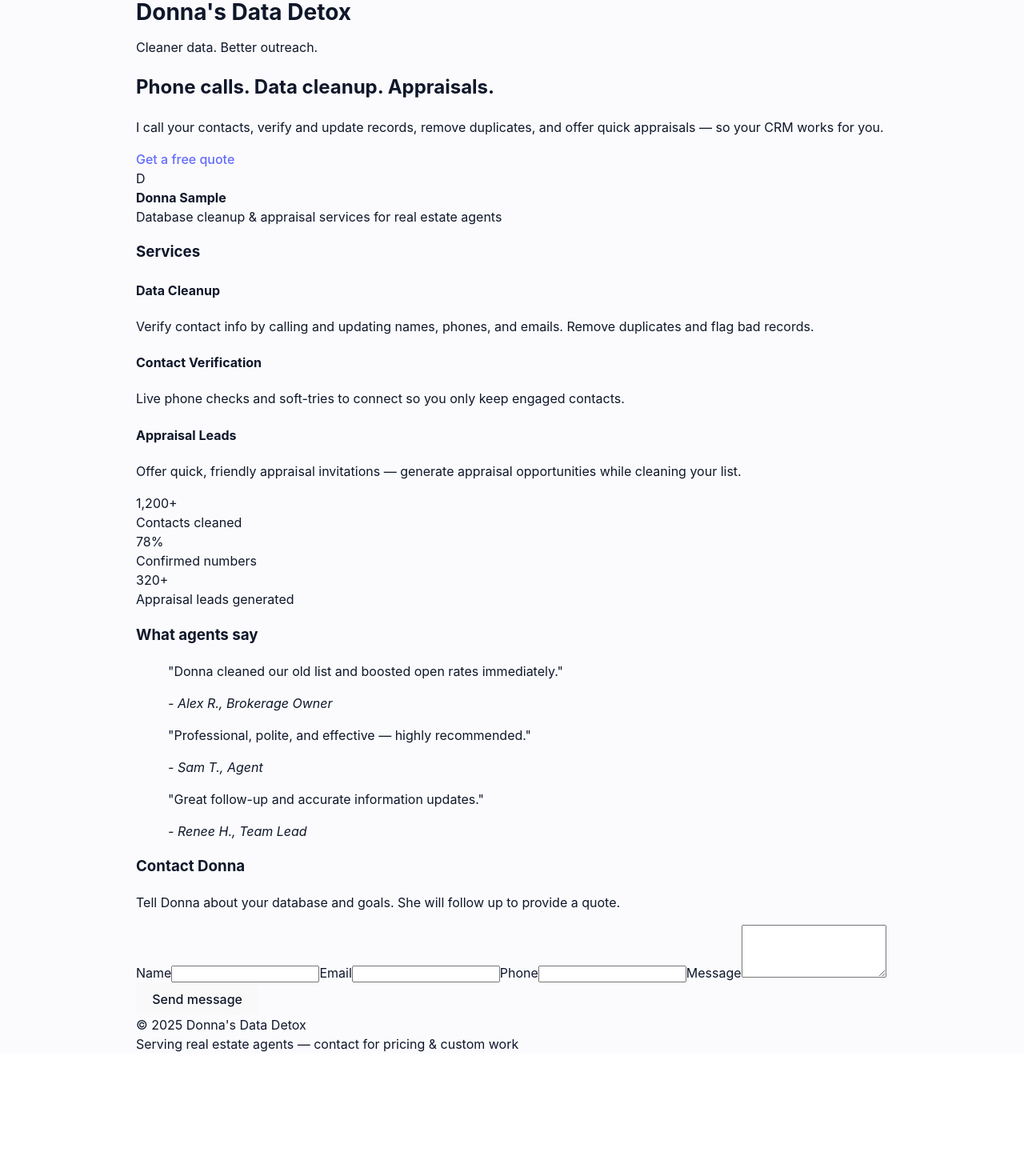
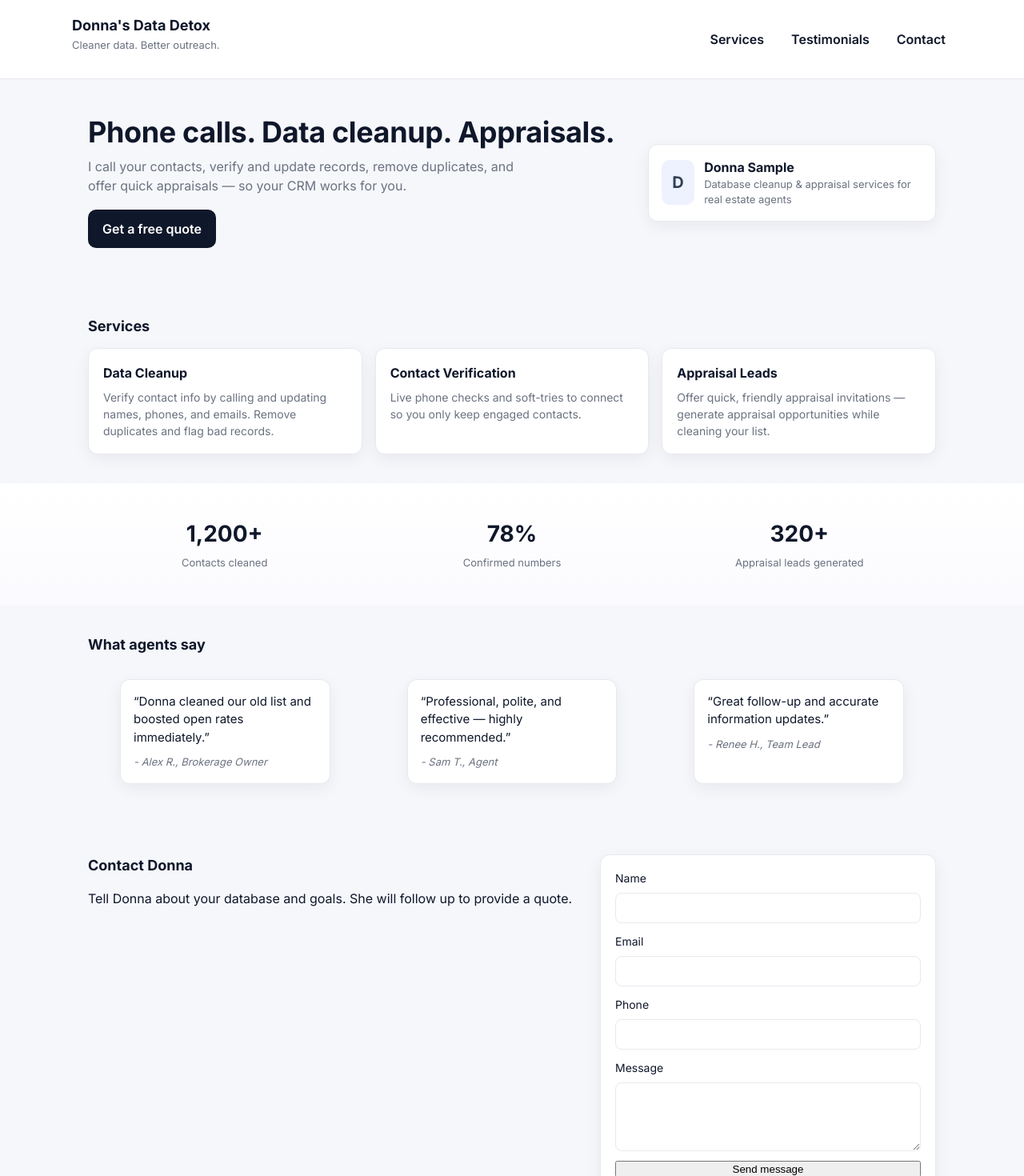
Before and after one commit to angelacollings/data-detox, a React (Vite) app: page / in a window 1280 px wide. Shown: the top 1470 px of the page at 80% size. Before the commit the page ends 1317 px from the top, so only its background shows below. Built offline with nearby package versions, Linux system fonts and the light colour scheme.

Commit message:
style: improve layout and visuals to match example-light design

```diff
--- a/index.html
+++ b/index.html
@@ -1,13 +1,20 @@
 <!doctype html>
 <html lang="en">
   <head>
-    <meta charset="UTF-8" />
-    <link rel="icon" type="image/svg+xml" href="/vite.svg" />
-    <meta name="viewport" content="width=device-width, initial-scale=1.0" />
-    <title>data-detox</title>
+    <meta charset="utf-8" />
+    <meta name="viewport" content="width=device-width,initial-scale=1" />
+    <title>Donna's Data Detox</title>
+    <!-- Inter font to match the clean light example -->
+    <link rel="preconnect" href="https://fonts.googleapis.com" />
+    <link rel="preconnect" href="https://fonts.gstatic.com" crossorigin />
+    <link
+      href="https://fonts.googleapis.com/css2?family=Inter:wght@300;400;600;700&display=swap"
+      rel="stylesheet"
+    />
+    <script type="module" crossorigin src="/src/main.jsx"></script>
+    <link rel="icon" href="/favicon.svg" />
   </head>
   <body>
     <div id="root"></div>
-    <script type="module" src="/src/main.jsx"></script>
   </body>
 </html>
--- a/src/components/Footer.jsx
+++ b/src/components/Footer.jsx
@@ -4,7 +4,7 @@ export default function Footer() {
   return (
     <footer className="site-footer">
       <div className="container footer-inner">
-        <div>© {new Date().getFullYear()} Donna's Data Detox</div>
+        <div>© {new Date().getFullYear()} Donna&#39;s Data Detox</div>
         <div className="muted">
           Serving real estate agents — contact for pricing & custom work
         </div>
--- a/src/components/Header.jsx
+++ b/src/components/Header.jsx
@@ -5,7 +5,7 @@ export default function Header() {
     <header className="site-header">
       <div className="container">
         <div className="brand">
-          <h1>Donna's Data Detox</h1>
+          <h1>Donna&apos;s Data Detox</h1>
           <p className="tag">Cleaner data. Better outreach.</p>
         </div>
         <nav className="nav" aria-label="Main navigation">
--- a/src/components/Testimonials.jsx
+++ b/src/components/Testimonials.jsx
@@ -23,7 +23,7 @@ export default function Testimonials() {
         <div className="testimonials">
           {data.map((t, i) => (
             <blockquote key={i} className="testimonial">
-              <p>"{t.quote}"</p>
+              <p>&ldquo;{t.quote}&rdquo;</p>
               <cite>- {t.by}</cite>
             </blockquote>
           ))}
--- a/src/index.css
+++ b/src/index.css
@@ -1,29 +1,25 @@
+/* Design reset & variables */
 :root {
-  font-family: system-ui, Avenir, Helvetica, Arial, sans-serif;
-  line-height: 1.5;
-  font-weight: 400;
-  color-scheme: light dark;
-  color: rgba(255, 255, 255, 0.87);
-  background-color: #242424;
-  font-synthesis: none;
-  text-rendering: optimizeLegibility;
-  -webkit-font-smoothing: antialiased;
-  -moz-osx-font-smoothing: grayscale;
+  --bg: #f6f7fb;
+  --panel: #ffffff;
+  --muted: #6b7280;
+  --text: #0f172a;
+  --accent: #0f172a;
+  --border: #e6e9ef;
+  --container: 1100px;
+  --radius: 12px;
+  --gap: 24px;
+  --shadow: 0 8px 30px rgba(15, 23, 42, 0.06);
+  --card-shadow: 0 6px 20px rgba(15, 23, 42, 0.06);
 }
 
-/* Links */
-a {
-  font-weight: 500;
-  color: #646cff;
-  text-decoration: inherit;
-}
-a:hover {
-  color: #535bf2;
-}
-
-/* Page base */
 * {
   box-sizing: border-box;
+}
+html,
+body,
+#root {
+  height: 100%;
 }
 body {
   margin: 0;
@@ -35,329 +31,288 @@ body {
     Roboto,
     'Helvetica Neue',
     Arial;
-  color: #0f172a;
-  background: #fbfbfd;
+  background: var(--bg);
+  color: var(--text);
+  -webkit-font-smoothing: antialiased;
+  -moz-osx-font-smoothing: grayscale;
   line-height: 1.5;
+  -webkit-text-size-adjust: 100%;
 }
+
+/* layout container */
 .container {
-  max-width: 980px;
+  max-width: var(--container);
   margin: 0 auto;
   padding: 0 20px;
 }
 
-/* Headings */
-h1 {
-  font-size: 3.2em;
-  line-height: 1.1;
+/* header */
+.site-header {
+  background: var(--panel);
+  border-bottom: 1px solid var(--border);
+  position: sticky;
+  top: 0;
+  z-index: 30;
+}
+.site-header .container {
+  display: flex;
+  align-items: center;
+  justify-content: space-between;
+  gap: 16px;
+  padding: 18px 0;
+}
+.brand h1 {
+  margin: 0;
+  font-size: 18px;
+  font-weight: 700;
+}
+.brand .tag {
+  margin-top: 2px;
+  color: var(--muted);
+  font-size: 13px;
+}
+.nav {
+  display: flex;
+  gap: 18px;
+  align-items: center;
+}
+.nav a {
+  color: var(--text);
+  text-decoration: none;
+  font-weight: 600;
+  padding: 8px;
+  border-radius: 8px;
+}
+.nav a:hover {
+  background: rgba(15, 23, 42, 0.03);
 }
 
-/* Buttons */
-button {
-  border-radius: 8px;
-  border: 1px solid transparent;
-  padding: 0.6em 1.2em;
-  font-size: 1em;
-  font-weight: 500;
-  font-family: inherit;
-  background-color: #1a1a1a;
+/* hero - two column layout like example */
+.hero {
+  padding: 48px 0;
+}
+.hero-inner {
+  display: grid;
+  grid-template-columns: 1fr 360px;
+  gap: 28px;
+  align-items: center;
+}
+/* large left column text */
+.hero-text h2 {
+  margin: 0 0 12px;
+  font-size: 36px;
+  line-height: 1.05;
+  letter-spacing: -0.01em;
+  font-weight: 700;
+}
+.hero-text p {
+  margin: 0 0 18px;
+  color: var(--muted);
+  max-width: 55ch;
+}
+.hero .btn {
+  display: inline-block;
+  background: var(--accent);
   color: #fff;
-  cursor: pointer;
-  transition: border-color 0.25s;
-}
-button:hover {
-  border-color: #646cff;
-}
-button:focus,
-button:focus-visible {
-  outline: 4px auto -webkit-focus-ring-color;
+  padding: 12px 18px;
+  border-radius: 10px;
+  font-weight: 600;
+  text-decoration: none;
 }
 
-/* Color scheme overrides for light preference */
-@media (prefers-color-scheme: light) {
-  :root {
-    color: #213547;
-    background-color: #ffffff;
+/* right card (profile / visual) */
+.hero-card {
+  background: linear-gradient(180deg, rgba(255, 255, 255, 0.95), var(--panel));
+  border: 1px solid var(--border);
+  border-radius: var(--radius);
+  padding: 16px;
+  box-shadow: var(--card-shadow);
+  display: flex;
+  gap: 12px;
+  align-items: center;
 }
-  a:hover {
-    color: #747bff;
-  }
-  button {
-    background-color: #f9f9f9;
-    color: #0f172a;
-  }
-}
-
-/* Layout */
-.app-container {
-  padding: 24px;
-  max-width: 760px;
-  margin: 0 auto;
-}
-
-header h1 {
-  margin: 0 0 16px;
-  font-size: 28px;
-}
-
-/* Profile card */
-.profile {
-  display: flex;
-  gap: 16px;
-  background: #fff;
-  padding: 16px;
-  border-radius: 8px;
-  box-shadow: 0 1px 3px rgba(0, 0, 0, 0.06);
-}
-
-.avatar {
-  width: 84px;
-  height: 84px;
-  flex-shrink: 0;
+.card-avatar {
+  width: 56px;
+  height: 56px;
+  border-radius: 10px;
+  background: #eef2ff;
   display: flex;
   align-items: center;
   justify-content: center;
+  font-weight: 700;
+  font-size: 20px;
+  color: #334155;
 }
 
-.avatar img {
-  width: 84px;
-  height: 84px;
-  border-radius: 50%;
-  object-fit: cover;
+/* sections */
+.section {
+  padding: 36px 0;
+}
+.section-title {
+  font-size: 18px;
+  margin: 0 0 14px;
+  font-weight: 700;
 }
 
-.avatar-placeholder {
-  width: 84px;
-  height: 84px;
-  border-radius: 50%;
-  background: #e2e8f0;
-  display: flex;
-  align-items: center;
-  justify-content: center;
-  font-weight: 600;
-  font-size: 28px;
-  color: #475569;
+/* services grid (cards) */
+.services-grid {
+  display: grid;
+  grid-template-columns: repeat(3, 1fr);
+  gap: 16px;
 }
-
-.info h2 {
-  margin: 0 0 4px;
+.service {
+  background: var(--panel);
+  border: 1px solid var(--border);
+  padding: 18px;
+  border-radius: 12px;
+  box-shadow: var(--card-shadow);
 }
-
-.info .title {
+.service h4 {
   margin: 0 0 8px;
-  color: #475569;
-  font-weight: 500;
+  font-size: 16px;
 }
-
-.info .location {
-  margin: 0 0 8px;
-  color: #6b7280;
+.service p {
+  margin: 0;
+  color: var(--muted);
   font-size: 14px;
 }
 
-.info .bio {
-  margin: 0;
-  color: #374151;
-  line-height: 1.4;
+/* stats strip — stronger visual */
+.stats {
+  background: linear-gradient(180deg, #fff, #fbfbff);
+  padding: 28px 0;
+}
+.stats-grid {
+  display: flex;
+  gap: 18px;
+  justify-content: space-between;
+  align-items: center;
+}
+.stat {
+  flex: 1;
+  background: transparent;
+  text-align: center;
+  padding: 14px;
+}
+.stat-value {
+  font-size: 28px;
+  font-weight: 800;
+  color: var(--accent);
+}
+.stat-label {
+  margin-top: 6px;
+  color: var(--muted);
+  font-size: 13px;
 }
 
-/* Responsive / utility rules (mobile-first adjustments in media queries) */
-.site-header .nav {
-  display: none;
+/* testimonials */
+.testimonials {
+  display: grid;
+  grid-template-columns: repeat(3, 1fr);
+  gap: 16px;
 }
-.stats-grid {
-  flex-direction: column;
+.testimonial {
+  background: var(--panel);
+  border: 1px solid var(--border);
+  padding: 16px;
+  border-radius: 12px;
+  box-shadow: var(--card-shadow);
 }
-.contact-grid {
-  grid-template-columns: 1fr;
+.testimonial p {
+  margin: 0;
+  color: var(--text);
+  font-size: 15px;
 }
-.hero-inner {
-  flex-direction: column;
+.testimonial cite {
+  display: block;
+  margin-top: 10px;
+  color: var(--muted);
+  font-size: 13px;
 }
 
-@media (max-width: 800px) {
-  /* responsive */
-  .footer-inner {
+/* contact */
+.contact-grid {
+  display: grid;
+  grid-template-columns: 1fr 420px;
+  gap: 20px;
+  align-items: start;
+}
+.contact-form {
+  background: var(--panel);
+  border: 1px solid var(--border);
+  padding: 18px;
+  border-radius: 12px;
+  box-shadow: var(--card-shadow);
   display: flex;
-    justify-content: space-between;
+  flex-direction: column;
   gap: 12px;
-    color: #6b7280;
-    font-size: 14px;
-  }
-  .site-footer {
-    border-top: 1px solid #e6e9ef;
-    padding: 18px 0;
-    background: #fff;
-  }
-  /* footer */
-  .contact-form .btn {
-    width: fit-content;
-  }
-  .contact-form input,
-  .contact-form textarea {
-    padding: 10px;
-    border-radius: 6px;
-    border: 1px solid #e6e9ef;
-    margin-top: 6px;
 }
 .contact-form label {
   display: flex;
   flex-direction: column;
   font-size: 14px;
-    color: #0f172a;
+  color: var(--text);
 }
-  .contact-form {
+.contact-form input,
+.contact-form textarea {
+  margin-top: 8px;
+  padding: 10px;
+  border-radius: 8px;
+  border: 1px solid var(--border);
+  font-size: 14px;
+  background: #fff;
+}
+.contact-form .btn {
+  width: 100%;
+  text-align: center;
+}
+
+/* footer */
+.site-footer {
+  padding: 18px 0;
+  background: var(--panel);
+  border-top: 1px solid var(--border);
+}
+.footer-inner {
   display: flex;
-    flex-direction: column;
-    gap: 10px;
+  justify-content: space-between;
+  align-items: center;
+  gap: 12px;
+  color: var(--muted);
+}
+
+/* responsive */
+@media (max-width: 980px) {
+  .services-grid,
+  .testimonials {
+    grid-template-columns: repeat(2, 1fr);
+  }
+  .hero-inner {
+    grid-template-columns: 1fr 320px;
   }
   .contact-grid {
-    display: grid;
-    grid-template-columns: 1fr 1fr;
-    gap: 20px;
-    align-items: start;
+    grid-template-columns: 1fr;
   }
-  /* contact */
-  .testimonial cite {
-    display: block;
-    margin-top: 8px;
-    color: #6b7280;
-    font-style: normal;
 }
-  .testimonial {
-    background: #fff;
-    border: 1px solid #e6e9ef;
-    padding: 14px;
-    border-radius: 8px;
-    font-size: 14px;
-    color: #0f172a;
+@media (max-width: 720px) {
+  .site-header .nav {
+    display: none;
   }
+  .hero-inner {
+    grid-template-columns: 1fr;
+  }
+  .services-grid,
   .testimonials {
-    display: grid;
-    grid-template-columns: repeat(auto-fit, minmax(220px, 1fr));
+    grid-template-columns: 1fr;
+  }
+  .stats-grid {
+    flex-direction: column;
     gap: 12px;
   }
-  /* testimonials */
-  .stat-label {
-    color: #6b7280;
-    margin-top: 6px;
 }
-  .stat-value {
-    font-size: 20px;
-    font-weight: 700;
+
+/* small helpers */
+.muted {
+  color: var(--muted);
+  font-size: 13px;
 }
-  .stat {
-    background: #fff;
-    border-radius: 8px;
-    padding: 16px;
-    flex: 1;
-    text-align: center;
-    border: 1px solid #e6e9ef;
-  }
-  .stats-grid {
-    display: flex;
-    gap: 18px;
-    justify-content: space-between;
-  }
-  /* stats */
-  .service {
-    background: #fff;
-    border: 1px solid #e6e9ef;
-    padding: 16px;
-    border-radius: 8px;
-  }
-  .services-grid {
-    display: grid;
-    grid-template-columns: repeat(auto-fit, minmax(220px, 1fr));
-    gap: 16px;
-  }
-  /* services */
-  .section-title {
-    font-size: 18px;
-    margin: 0 0 12px;
-  }
-  .section {
-    padding: 28px 0;
-  }
-  /* sections */
-  .card-avatar {
-    width: 48px;
-    height: 48px;
-    border-radius: 50%;
-    background: #e2e8f0;
-    display: flex;
-    align-items: center;
-    justify-content: center;
-    font-weight: 700;
-  }
-  .hero-card {
-    background: #fff;
-    border: 1px solid #e6e9ef;
-    padding: 12px;
-    border-radius: 10px;
-    display: flex;
-    gap: 10px;
-    align-items: center;
-    width: 260px;
-  }
-  /* hero card */
-  .btn {
-    display: inline-block;
-    background: #0f172a;
-    color: #fff;
-    padding: 10px 14px;
-    border-radius: 8px;
-    text-decoration: none;
-  }
-  .hero-text p {
-    margin: 0 0 16px;
-    color: #475569;
-  }
-  .hero-text h2 {
-    margin: 0 0 12px;
-    font-size: 28px;
-  }
-  .hero-text {
-    flex: 1;
-  }
-  .hero-inner {
-    display: flex;
-    align-items: center;
-    gap: 28px;
-  }
-  .hero {
-    padding: 36px 0;
-    background: linear-gradient(180deg, #fff 0, #fbfbfd 100%);
-  }
-  /* hero */
-  .nav a {
-    margin-left: 18px;
-    color: #0f172a;
-    text-decoration: none;
-    font-weight: 500;
-  }
-  .brand .tag {
-    margin: 2px 0 0;
-    font-size: 13px;
-    color: #6b7280;
-  }
-  .brand h1 {
-    margin: 0;
-    font-size: 20px;
-  }
-  .site-header .container {
-    display: flex;
-    align-items: center;
-    justify-content: space-between;
-    padding: 18px 0;
-  }
-  .site-header {
-    border-bottom: 1px solid #e6e9ef;
-    background: #fff;
-  }
-  /* header */
-  .container {
-    max-width: 980px;
-    margin: 0 auto;
-    padding: 0 20px;
-  }
-}
```
Lines whose indentation alone changed are shown as unchanged.
